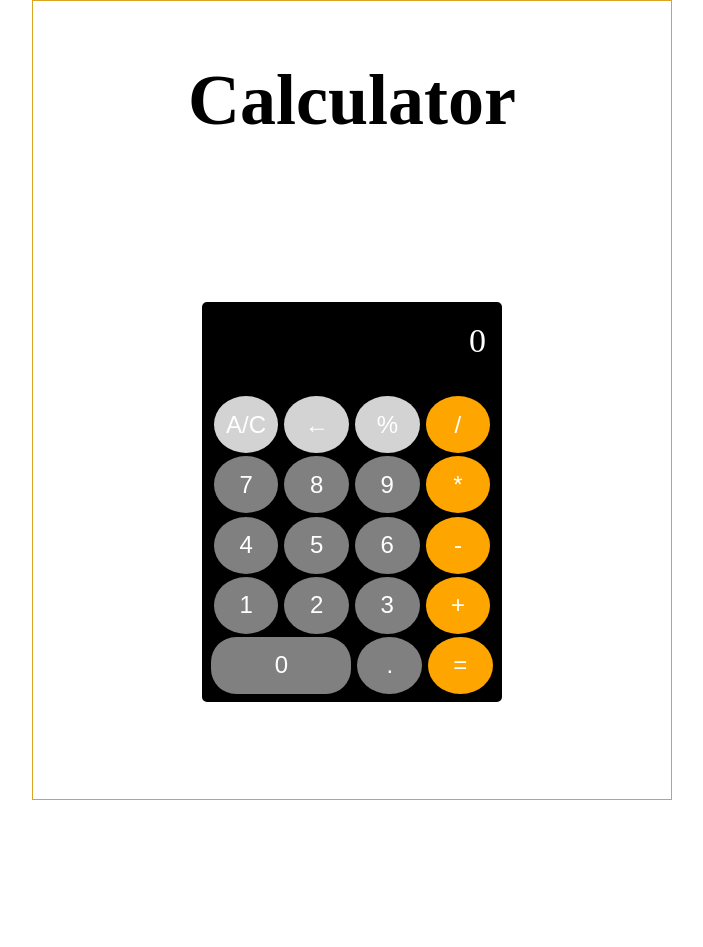
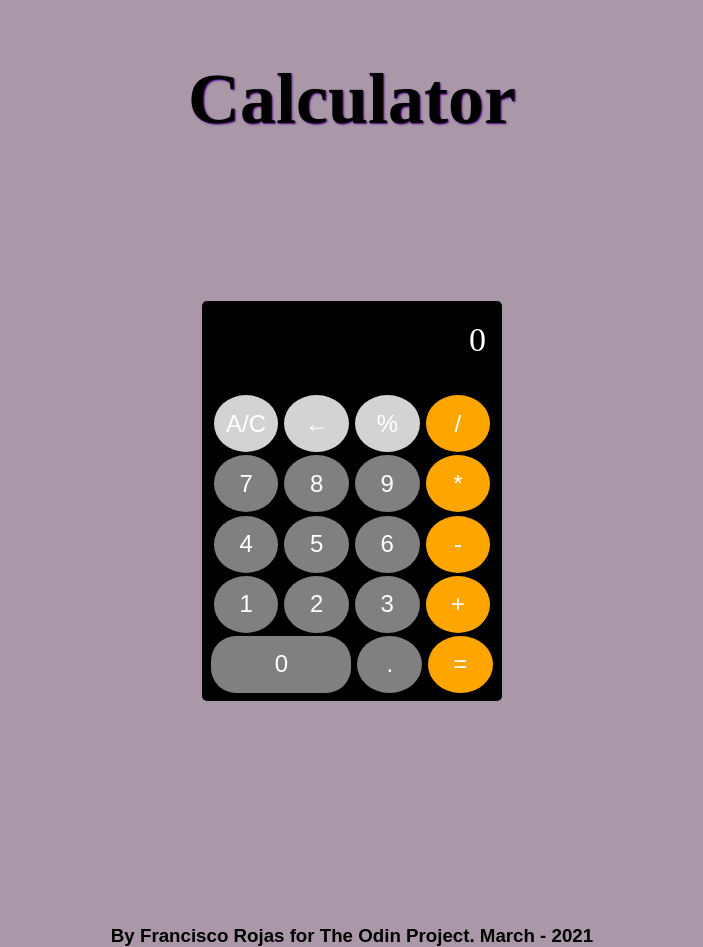
Before and after one commit to FranRojas/calculator, a plain HTML site: page index.html in a window 1280 px wide. Shown: the whole page, without its empty margins (288-991 px from the left). Before the commit the page ends 800 px from the top, so only its background shows below. Drawn offline with Linux system fonts and the light colour scheme.

Commit message:
added, decimals functionality, fixed trailing 0, html changes to bck color and footer.

```diff
--- a/index.html
+++ b/index.html
@@ -46,7 +46,11 @@
                 </div>
             </div>
         </div>
+        <footer>
+            <h3 class="footer">By Francisco Rojas for The Odin Project. March - 2021</h3>
+        </footer>
     </div>
+
     <script src="./script.js"></script>
 </body>
 </html>
--- a/script.js
+++ b/script.js
@@ -1,15 +1,14 @@
 const display = document.querySelector('.display')
 let buffer='0'
 let runningTotal=0
-
 let preoperator = null
 const btns = document.querySelectorAll('.btn')
  btns.forEach(btn =>{btn.addEventListener('click', e => {
     handleImput(e.target.innerText)
-
-})
-
-})
+        }
+      )
+    }
+  )
 
 
 
@@ -42,12 +41,10 @@ function workOnSymbols(value){
         if(buffer.length > 1)
             buffer = buffer.slice(0, -1)
 }   else if (value === '.'){
-    buffer += value;
+        buffer += value;
  }  else if (value === '='){
         if(preoperator != null){
-            console.log(`preop is ${preoperator}`)
             let intBuffer = parseFloat(buffer);
-            console.log(intBuffer)
             operate(preoperator, runningTotal, intBuffer)
 
         } else{
@@ -97,9 +94,13 @@ function multiply(num, num2){
 function divide(num, num2){
     if(num2 == 0){
         return buffer = `Error`
+    } else {
+        buffer = num / num2
+        return buffer = +buffer.toFixed(2)
     }
-    return buffer = num / num2
+
 }
 function percentage(num, num2){
-    return buffer = (num * num2)/100
+     buffer = (num * num2)/100;
+     return buffer = +buffer.toFixed(2)
 }
--- a/style.css
+++ b/style.css
@@ -3,12 +3,15 @@
     padding: 0;
     box-sizing: border-box;
 }
+body{
+    background-color: #aa98a9;
+}
 .wrapper{
     margin: auto;
+
     width: 50%;
     height: 100vh;
     padding: 10px;
-    border:solid 1px goldenrod;
 }
 .container{
     border-radius: 5px;;
@@ -22,6 +25,7 @@
     text-align: center;
     margin-top: 3rem;
     font-size: 36px;
+    text-shadow:1px 1px 2px indigo;
 }
 .display{
     color: #FFFFFF;
@@ -34,7 +38,6 @@
 .btn-layout{
     height: 300px;
     text-align: center;
-
 }
 .btn {
     border-radius: 50%;
@@ -65,3 +68,9 @@
     width: 47.7%;
     border-radius:25px
 }
+.footer{
+    margin-top: 14rem;
+    font-family: Arial, Helvetica, sans-serif;
+    width: 100%;
+    text-align: center;
+}
```
